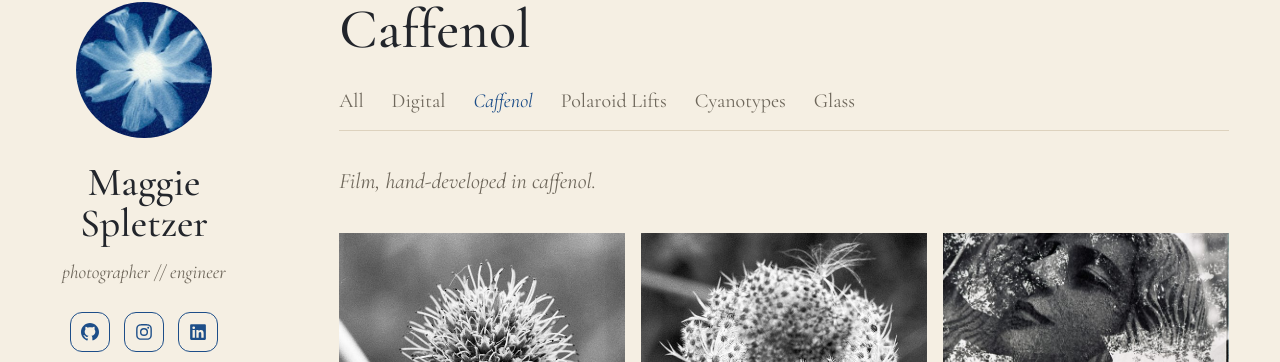
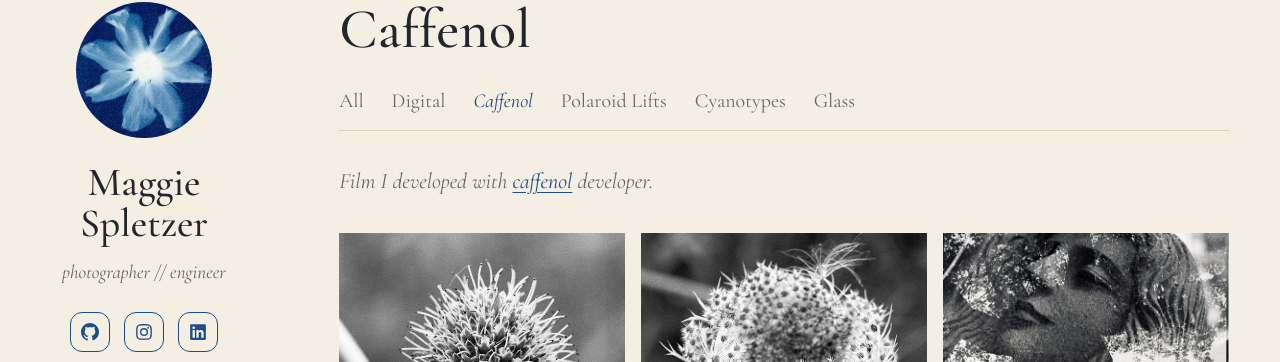
Before and after one commit to maggiesplezter/maggiespletzer.github.io, a Jekyll site: the page built from gallery/caffenol.md, in a window 1280 px wide and 900 px high. Shown: the part 106-468 px from the top of the window. Built offline with Jekyll 4.4.1, drawn with Linux system fonts in a browser that asks for light colours.

Commit message:
Caffenol blurb: link to caffenol.org
Co-Authored-By: Claude Opus 5.5 <noreply@anthropic.com>
Claude-Session: https://claude.ai/code/session_015sLZdDmHdvUQC4Tk7Mbijk

```diff
--- a/_data/galleries.yml
+++ b/_data/galleries.yml
@@ -1,11 +1,12 @@
 # Gallery categories, in the order they appear.
 # `id` must match the folder name under assets/photos/ and the page in gallery/.
+# `blurb` is shown under the tabs on that gallery's page; it may contain HTML links.
 - id: digital
   title: Digital
   blurb: Digital work.
 - id: caffenol
   title: Caffenol
-  blurb: Film, hand-developed in caffenol.
+  blurb: 'Film I developed with <a href="https://www.caffenol.org/" target="_blank" rel="noopener noreferrer">caffenol</a> developer.'
 - id: polaroid-lifts
   title: Polaroid Lifts
   blurb: Polaroid emulsion lifts.
```
